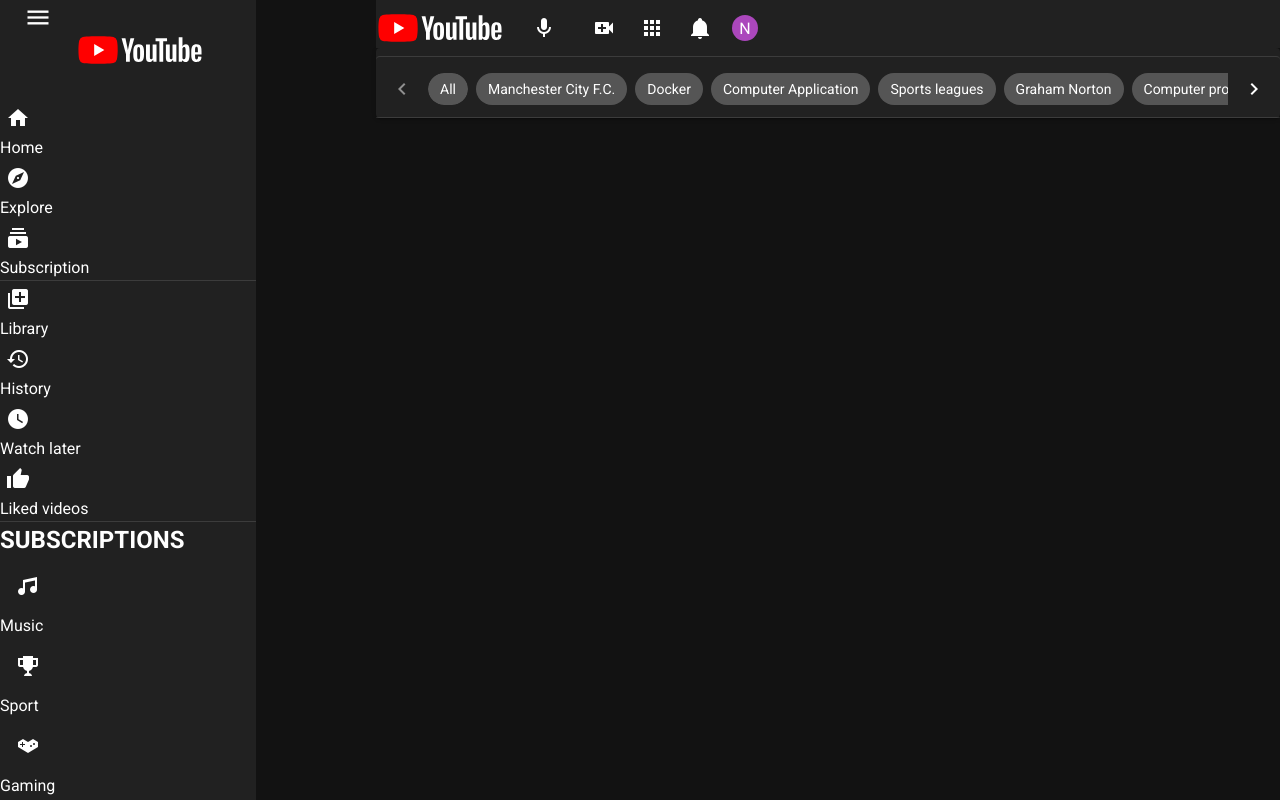
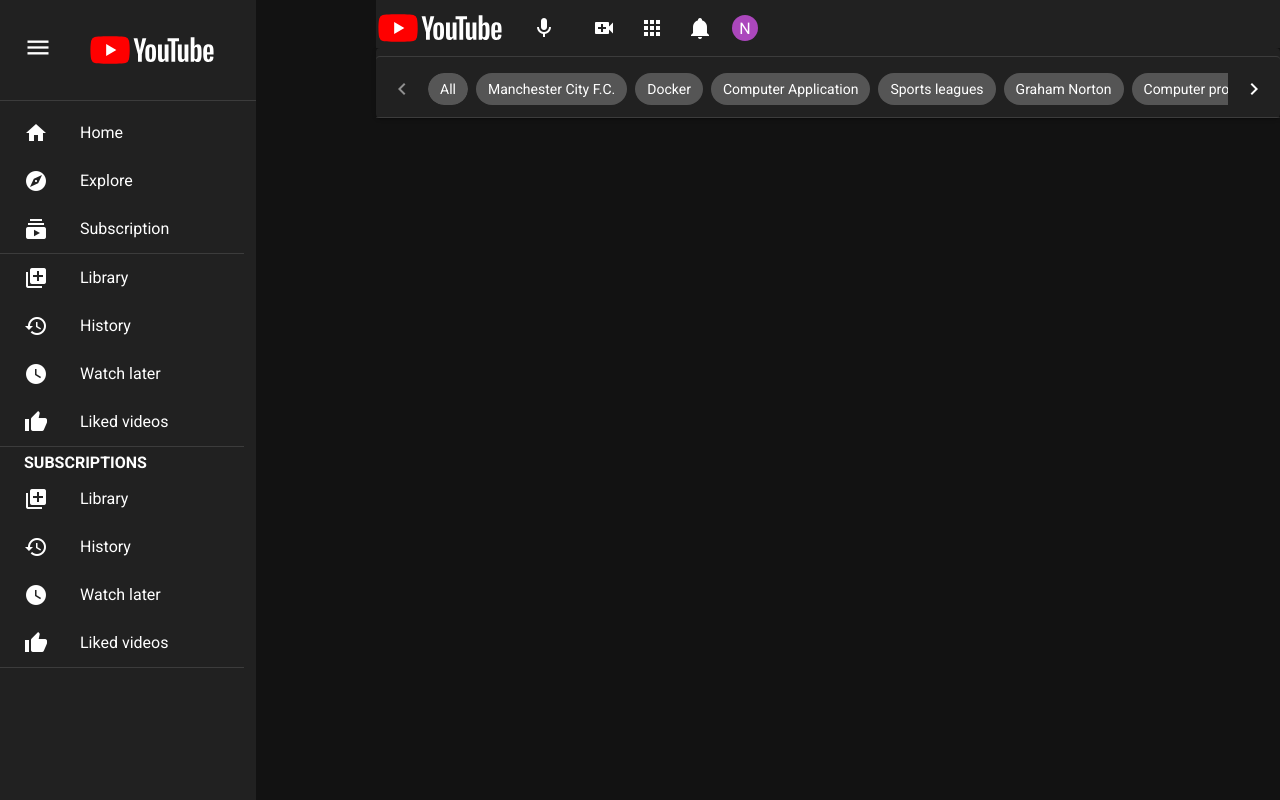
Before and after one commit to DataScientistDave/YouTube_UI_Rebuild, a Vue app in the folder youtube_ui/: page / in a window 1280 px wide. Both pictures are taken after a click on the button 60 px from the left and 30 px from the top of the page. Built offline with nearby package versions, Linux system fonts and the light colour scheme.

Commit message:
Started adding links and different list items to sidebar modal

```diff
--- a/youtube_ui/src/components/navigation/SidebarModal.vue
+++ b/youtube_ui/src/components/navigation/SidebarModal.vue
@@ -1,46 +1,33 @@
 <template>
   <v-navigation-drawer v-model="showSideModal" app floating color="primary">
     <v-list-item>
-      <div class="d-flex justify-space-between">
-        <v-app-bar-nav-icon
-          large
-          class="mt-n1"
-          @click="$emit('input', false)"
-        />
+      <v-app-bar-nav-icon large class="mt-n1" @click="$emit('input', false)" />
       <v-img
         src="../../assets/YouTube.svg"
         max-height="100"
         max-width="160"
+        class="ml-3"
       />
-      </div>
     </v-list-item>
-    <v-list
-      <IconBtn> mdi-home </IconBtn>
-      <v-list-item-title> Home </v-list-item-title>
-      <IconBtn> mdi-compass </IconBtn>
-      <v-list-item-title> Explore </v-list-item-title>
-      <IconBtn> mdi-youtube-subscription </IconBtn>
-      <v-list-item-title> Subscription </v-list-item-title>
     <v-divider />
-      <IconBtn> mdi-plus-box-multiple </IconBtn>
-      <v-list-item-title> Library </v-list-item-title>
-      <IconBtn> mdi-history </IconBtn>
-      <v-list-item-title> History </v-list-item-title>
-      <IconBtn> mdi-clock </IconBtn>
-      <v-list-item-title> Watch later </v-list-item-title>
-      <IconBtn> mdi-thumb-up </IconBtn>
-      <v-list-item-title> Liked videos </v-list-item-title>
-      <v-divider />
-      <h2>SUBSCRIPTIONS</h2>
-      <IconBtn fab> mdi-music </IconBtn>
-      <v-list-item-title> Music </v-list-item-title>
-      <IconBtn fab> mdi-trophy-variant </IconBtn>
-      <v-list-item-title> Sport </v-list-item-title>
-      <IconBtn fab> mdi-youtube-gaming</IconBtn>
-      <v-list-item-title> Gaming </v-list-item-title>
-      <IconBtn fab> mdi-filmstrip </IconBtn>
-      <v-list-item-title> Movies & shows </v-list-item-title>
+    <v-list>
+      <v-list-item v-for="item in standardItems" :key="item.title" link>
+        <v-icon class="ml-2">{{ item.icon }} </v-icon>
+        <v-list-item-title class="ml-8"> {{ item.title }} </v-list-item-title>
       </v-list-item>
+      <v-divider class="mr-3" />
+      <v-list-item v-for="item in otherItems" :key="item.title" link>
+        <v-icon class="ml-2">{{ item.icon }} </v-icon>
+        <v-list-item-title class="ml-8"> {{ item.title }} </v-list-item-title>
+      </v-list-item>
+      <v-divider class="mr-3" />
+      <h4 class="mt-1 ml-6">SUBSCRIPTIONS</h4>
+      <v-list-item v-for="item in otherItems" :key="item.title" link>
+        <v-icon class="ml-2">{{ item.icon }} </v-icon>
+        <v-list-item-title class="ml-8"> {{ item.title }} </v-list-item-title>
+      </v-list-item>
+      <v-divider class="mr-3" />
+    </v-list>
   </v-navigation-drawer>
 </template>
 
@@ -52,7 +39,29 @@
     name: "SidebarModal",
     data() {
       return {
-        items: [{}],
+        standardItems: [
+          { icon: "mdi-home", title: "Home" },
+          { icon: "mdi-compass", title: "Explore" },
+          { icon: "mdi-youtube-subscription", title: "Subscription" },
+        ],
+        otherItems: [
+          { icon: "mdi-plus-box-multiple", title: "Library" },
+          { icon: "mdi-history", title: "History" },
+          { icon: "mdi-clock", title: "Watch later " },
+          { icon: "mdi-thumb-up", title: "Liked videos" },
+        ],
+        subscriptionItems: [{}],
+
+        // <v-divider />
+        // <h2>SUBSCRIPTIONS</h2>
+        // <IconBtn fab> mdi-music </IconBtn>
+        // <v-list-item-title> Music </v-list-item-title>
+        // <IconBtn fab> mdi-trophy-variant </IconBtn>
+        // <v-list-item-title> Sport </v-list-item-title>
+        // <IconBtn fab> mdi-youtube-gaming</IconBtn>
+        // <v-list-item-title> Gaming </v-list-item-title>
+        // <IconBtn fab> mdi-filmstrip </IconBtn>
+        // <v-list-item-title> Movies & shows </v-list-item-title>
       };
     },
     computed: {
```
Lines whose indentation alone changed are shown as unchanged.
